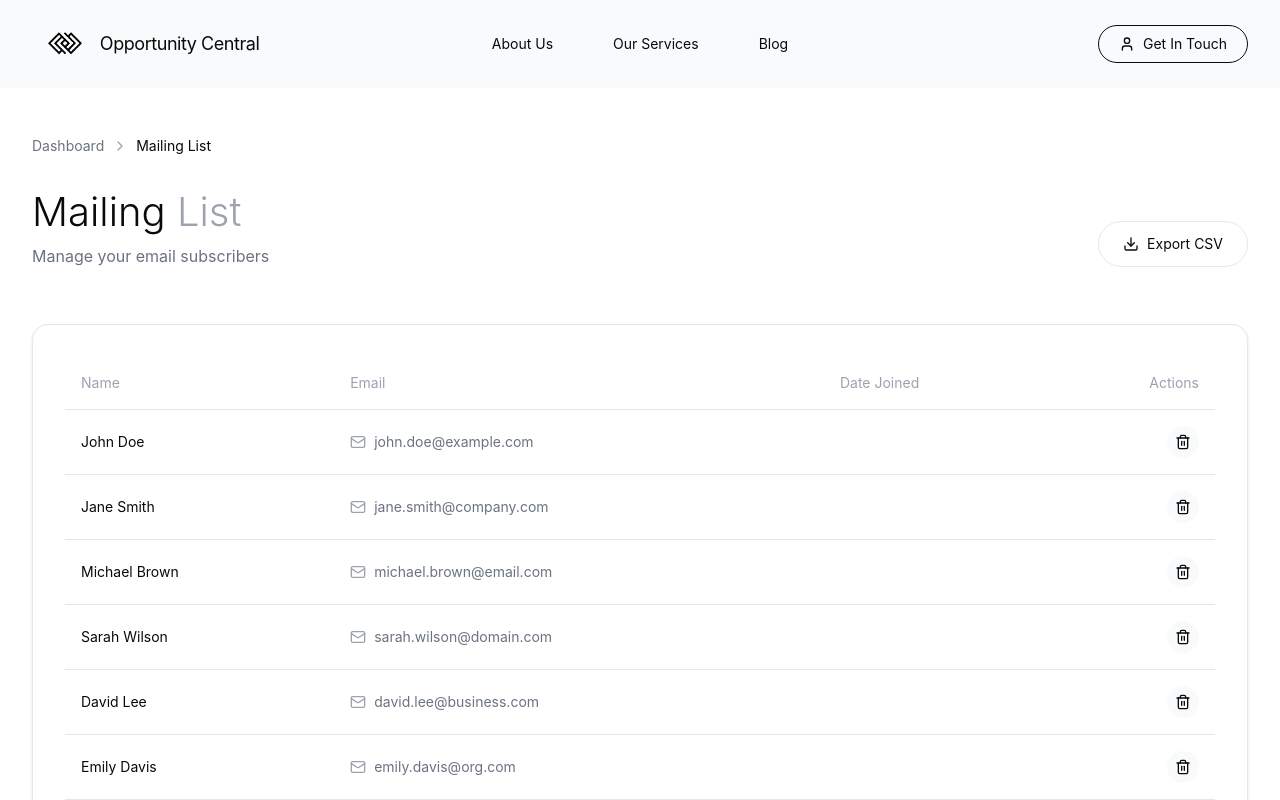
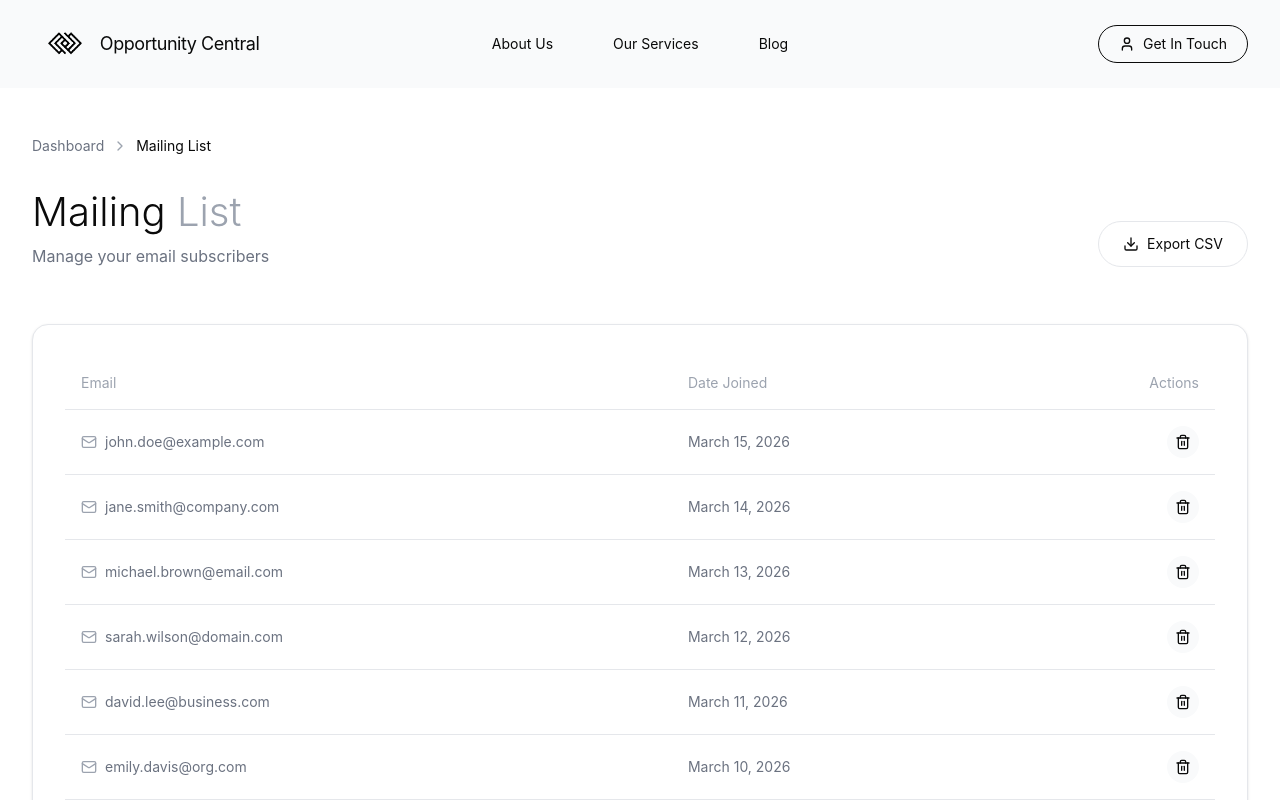
Before and after one commit to Shemz-ux/opportunitycentral-app, a React (Vite) app in the folder frontend/: page /admin/mailing-list in a window 1280 px wide. Shown: the top 800 px of the page. Built offline with nearby package versions, Linux system fonts and the light colour scheme; sample sign-in values are in the browser's storage.

Commit message:
Remove Name column from MailingList table and CSV export, fix date field reference to use dateJoined property

```diff
--- a/frontend/src/pages/Admin/MailingList.jsx
+++ b/frontend/src/pages/Admin/MailingList.jsx
@@ -45,8 +45,8 @@ function MailingList() {
 
   const handleExport = () => {
     const csv = [
-      ["Name", "Email", "Date"],
-      ...filteredSubscribers.map(s => [s.name, s.email, s.date])
+      ["Email", "Date"],
+      ...filteredSubscribers.map(s => [s.email, s.date])
     ].map(row => row.join(",")).join("\n");
 
     const blob = new Blob([csv], { type: "text/csv" });
@@ -87,7 +87,7 @@ function MailingList() {
             <table className="w-full">
               <thead>
                 <tr className="border-b border-[#E5E7EB]">
-                  <th className="text-left py-4 px-4 text-sm font-normal text-[#9CA3AF]">Name</th>
+                  {/* <th className="text-left py-4 px-4 text-sm font-normal text-[#9CA3AF]">Name</th> */}
                   <th className="text-left py-4 px-4 text-sm font-normal text-[#9CA3AF]">Email</th>
                   <th className="text-left py-4 px-4 text-sm font-normal text-[#9CA3AF]">Date Joined</th>
                   <th className="text-right py-4 px-4 text-sm font-normal text-[#9CA3AF]">Actions</th>
@@ -96,14 +96,14 @@ function MailingList() {
               <tbody>
                 {paginatedSubscribers.map((subscriber) => (
                   <tr key={subscriber.id} className="border-b border-[#E5E7EB] hover:bg-[#F9FAFB] transition-colors">
-                    <td className="py-4 px-4 text-sm text-[#0A0A0A]">{subscriber.name}</td>
+                    {/* <td className="py-4 px-4 text-sm text-[#0A0A0A]">{subscriber.name}</td> */}
                     <td className="py-4 px-4">
                       <div className="flex items-center gap-2">
                         <Mail className="w-4 h-4 text-[#9CA3AF]" />
                         <span className="text-sm text-[#6B7280]">{subscriber.email}</span>
                       </div>
                     </td>
-                    <td className="py-4 px-4 text-sm text-[#6B7280]">{subscriber.date}</td>
+                    <td className="py-4 px-4 text-sm text-[#6B7280]">{subscriber.dateJoined }</td>
                     <td className="py-4 px-4">
                       <div className="flex items-center justify-end gap-2">
                         <button
```
